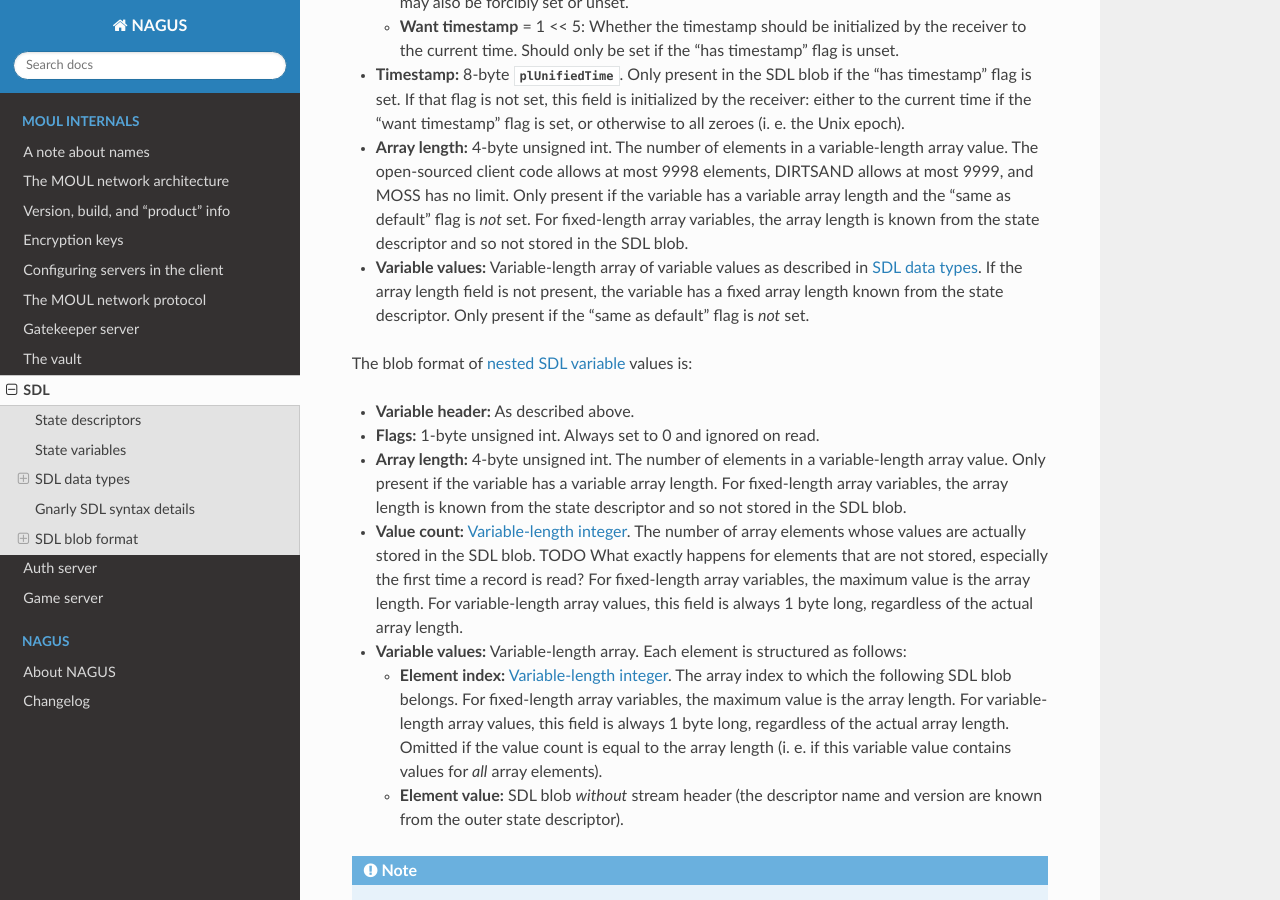
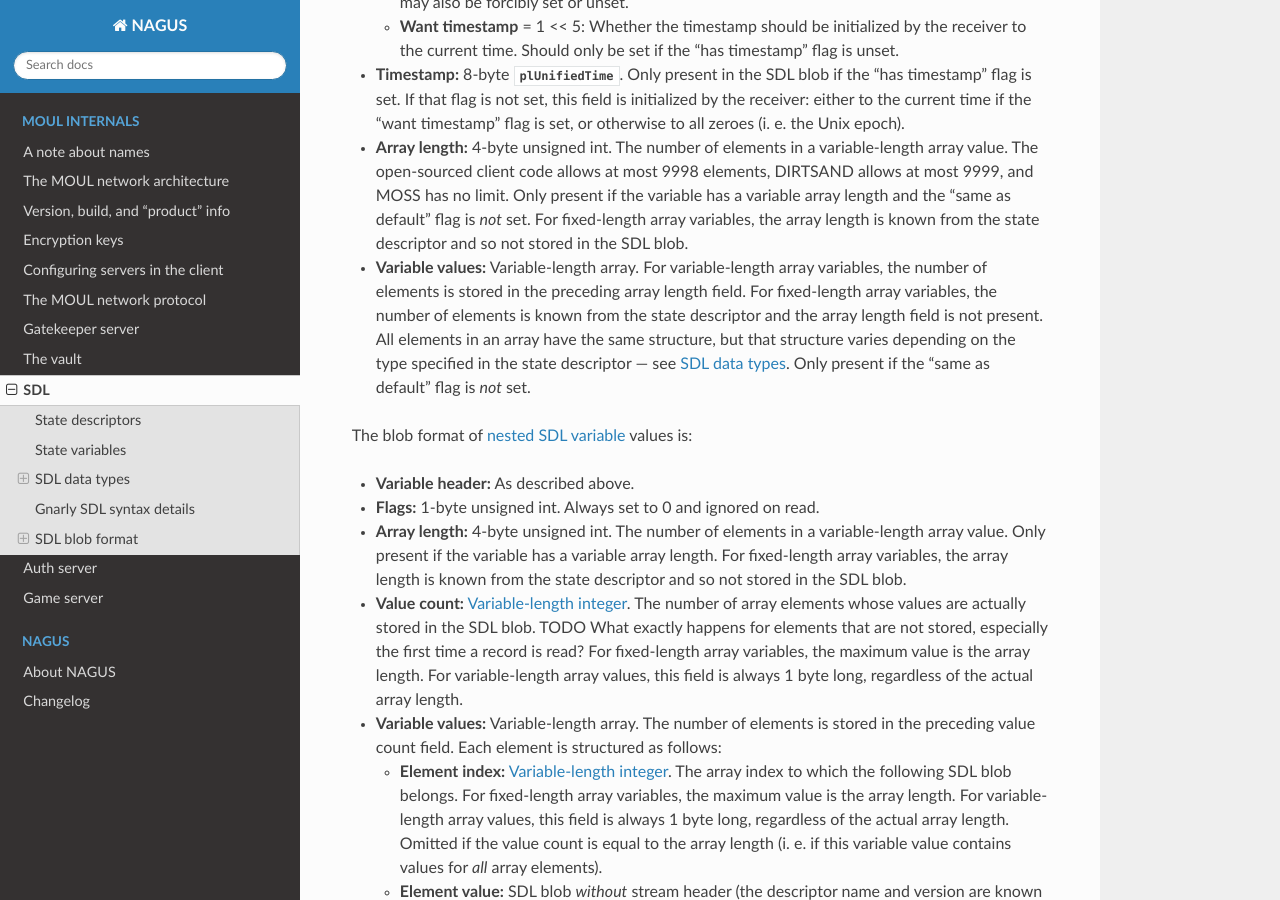
Before and after one commit to dgelessus/NAGUS, a Sphinx documentation site: the page built from docs/uru/sdl.rst, in a window 1280 px wide and 900 px high, scrolled down 8757 px. Built offline with Sphinx 7.4.7 and the Read the Docs theme 3.1.0, drawn with Linux system fonts in a browser that asks for light colours.

Commit message:
Clarify explanations of SDL blob array values

```diff
--- a/docs/uru/sdl.rst
+++ b/docs/uru/sdl.rst
@@ -557,9 +557,15 @@ The blob format of :ref:`simple variable <sdl_types>` values is:
   and the "same as default" flag is *not* set.
   For fixed-length array variables,
   the array length is known from the state descriptor and so not stored in the SDL blob.
-* **Variable values:** Variable-length array of variable values as described in :ref:`sdl_types`.
-  If the array length field is not present,
-  the variable has a fixed array length known from the state descriptor.
+* **Variable values:** Variable-length array.
+  For variable-length array variables,
+  the number of elements is stored in the preceding array length field.
+  For fixed-length array variables,
+  the number of elements is known from the state descriptor
+  and the array length field is not present.
+  All elements in an array have the same structure,
+  but that structure varies depending on the type specified in the state descriptor ---
+  see :ref:`sdl_types`.
   Only present if the "same as default" flag is *not* set.
 
 The blob format of :ref:`nested SDL variable <sdl_nested_types>` values is:
@@ -582,6 +588,7 @@ The blob format of :ref:`nested SDL variable <sdl_nested_types>` values is:
   this field is always 1 byte long,
   regardless of the actual array length.
 * **Variable values:** Variable-length array.
+  The number of elements is stored in the preceding value count field.
   Each element is structured as follows:
 
   * **Element index:** :ref:`Variable-length integer <sdl_var_length_int>`.
```
